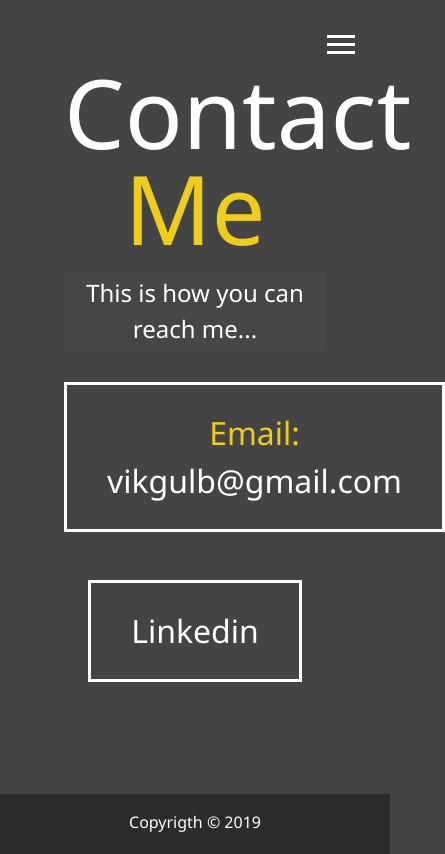
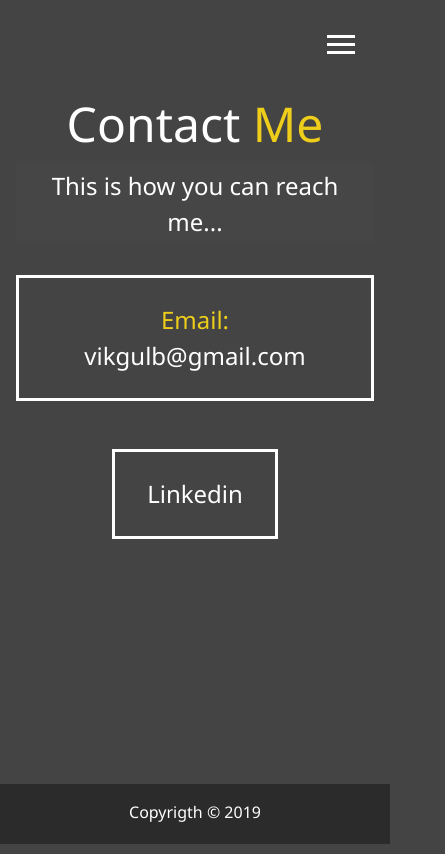
Before and after one commit to Viktorija-Gulb/responsivePortfolio2, a website: page dist/contact.html in a window 390 px wide. Shown: the whole page, 445 px wide, since content can reach past the window. Drawn offline with Linux system fonts and the light colour scheme.

Commit message:
fixing bugs

```diff
--- a/scss/_mobile.scss
+++ b/scss/_mobile.scss
@@ -45,7 +45,8 @@
     transform: translate3d(100%, 0, 0);
 
     .portrait {
-      background: url(../img/portrait_small.jpg);
+      background: url(../img/portrait_small.JPG);
+      background-size: cover;
       width: 150px;
       height: 150px;
     }
@@ -66,10 +67,21 @@
 
 // Smartphones
 @include mediaSm {
+  h1.lg-heading {
+    font-size: 3rem;
+    margin-top: 10vh;
+  }
+  main {
+    padding: 1rem;
+  }
   main#home h1 {
     margin-top: 10vh;
   }
   .projects {
     grid-template-columns: 1fr;
   }
+  .boxes div {
+    font-size: 1.5rem;
+    padding: 1.5rem 2rem;
+  }
 }
--- a/scss/main.scss
+++ b/scss/main.scss
@@ -84,7 +84,9 @@
     border: $secondary-color 3px solid;
     width: 250px;
   }
-
+  ul {
+    text-align: left;
+  }
   .bio {
     grid-area: bio;
     font-size: 1.5rem;
```
Also changed, not shown: dist/css/main.css.
